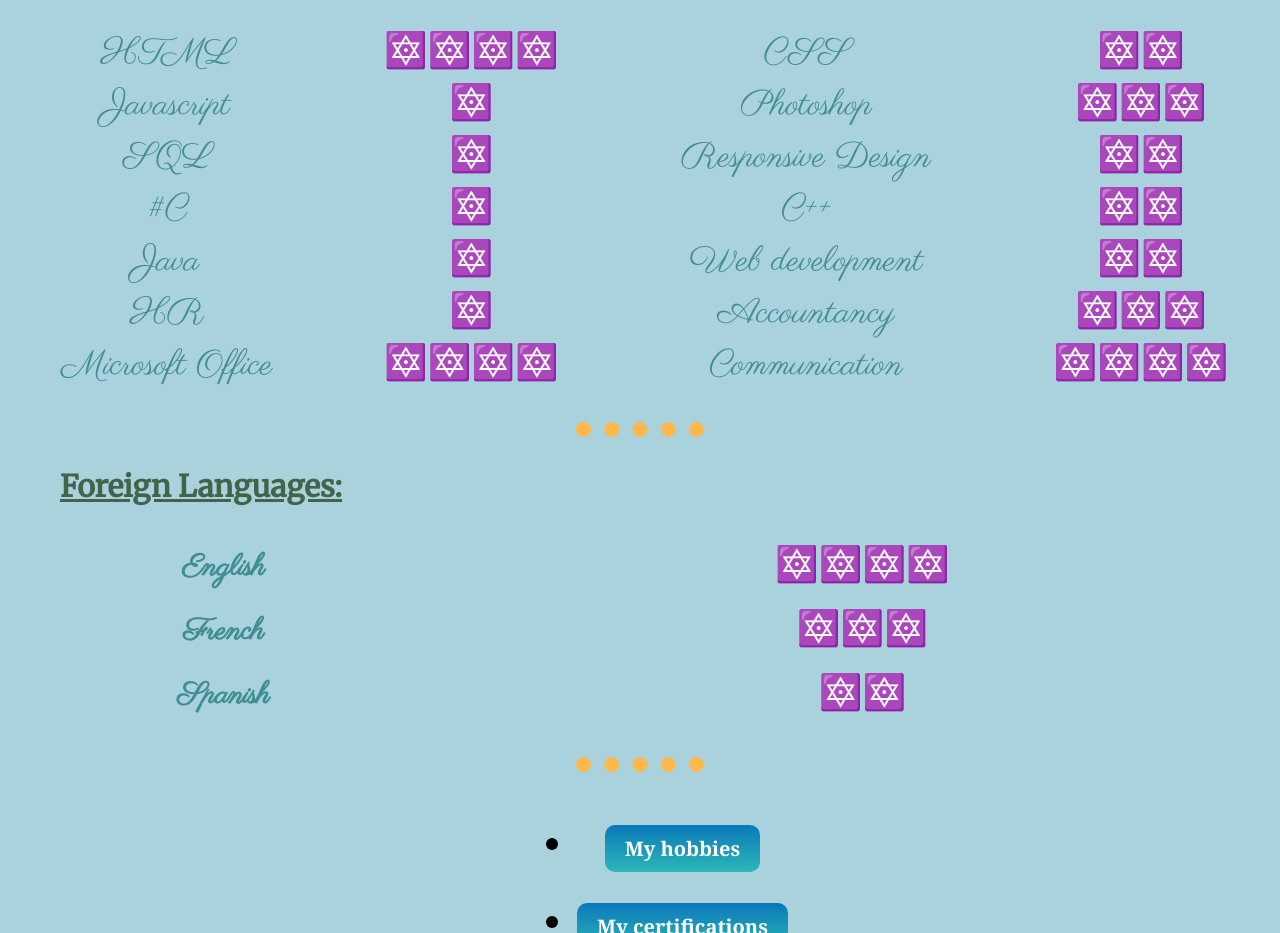
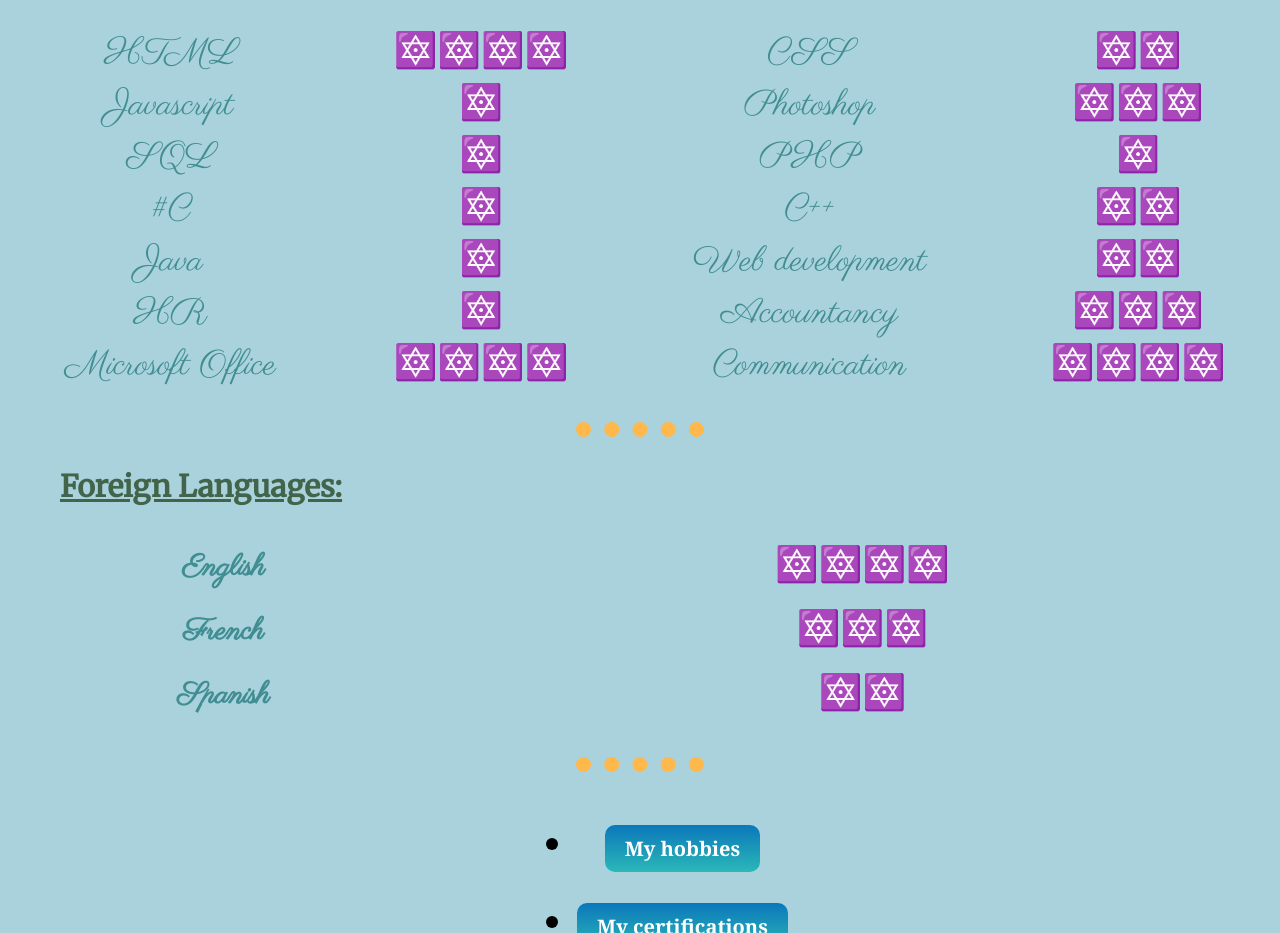
Before and after one commit to NicoletaNegreanu16/stillcabbage, a plain HTML site: page index.html in a window 1280 px wide. Shown: the part 2001-2934 px from the top of the page. Drawn offline with Linux system fonts and the light colour scheme.

Commit message:
Update index.html

```diff
--- a/index.html
+++ b/index.html
@@ -89,8 +89,8 @@
     </tr>
     <td>SQL</td>
     <td>🔯</td>
-    <td>Responsive Design</td>
-    <td>🔯🔯</td>
+    <td>PHP</td>
+    <td>🔯</td>
   </tr>
   <tr>
     <td>#C</td>
```
